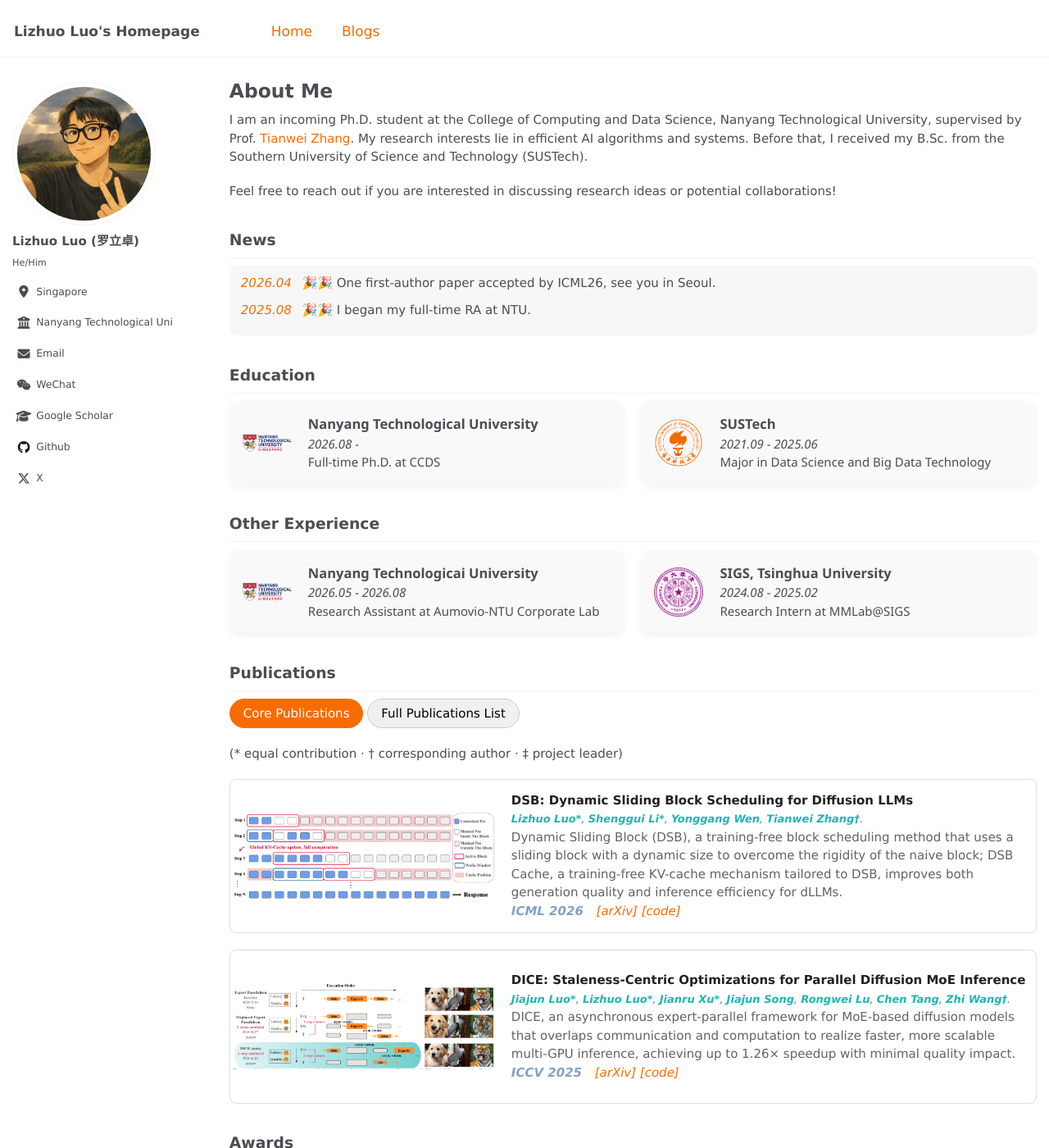
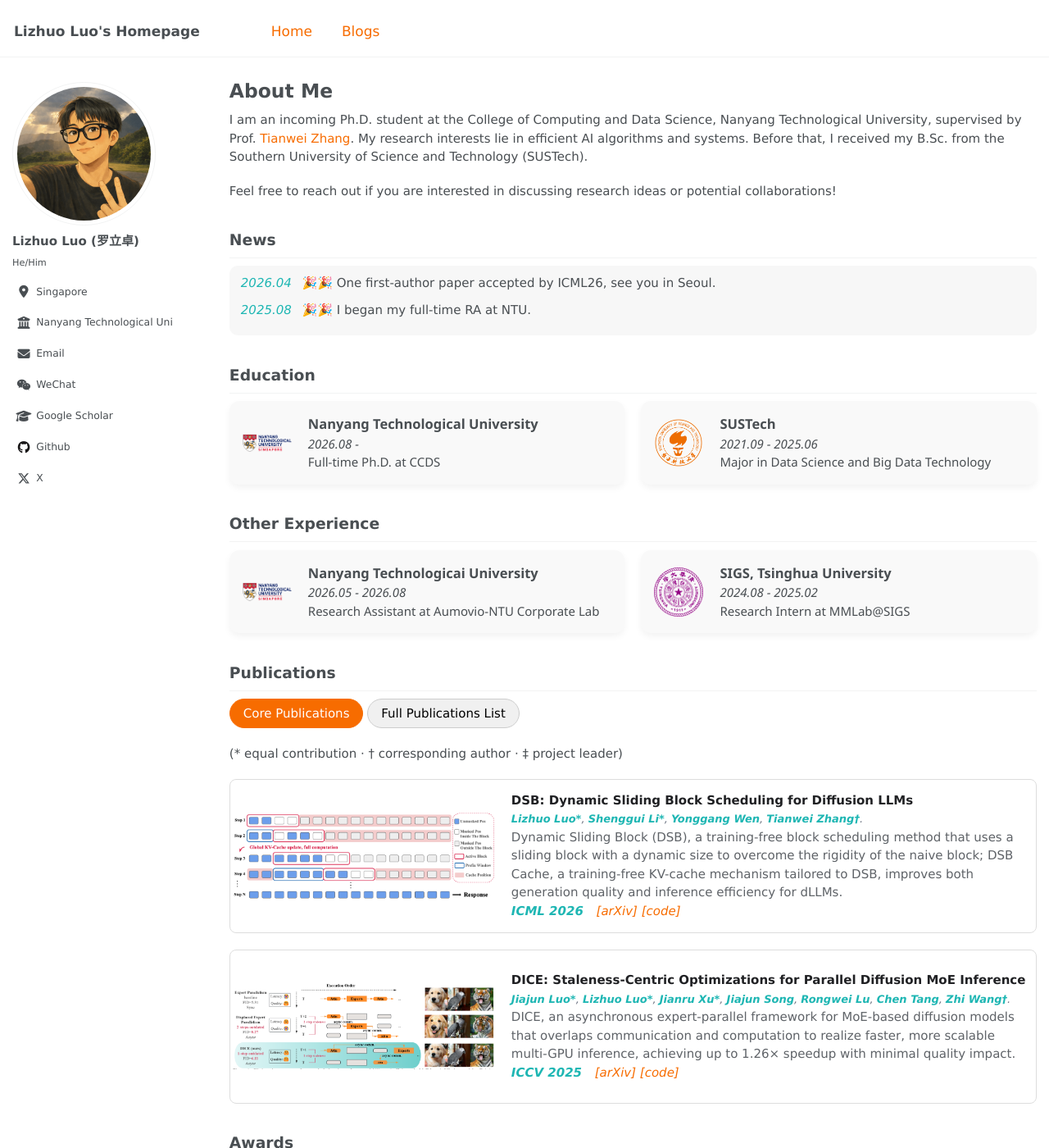
Before and after one commit to lizhuo-luo/lizhuo-luo.github.io, a Jekyll site: the page built from _pages/about.md, in a window 1280 px wide and 1400 px high. Shown: the whole window at 82% size. Built offline with Jekyll 4.4.1, drawn with Linux system fonts in a browser that asks for light colours; some web fonts are replaced; our own code applies the rules of GitHub Pages for plain Markdown files.

Commit message:
style(home): recolor news dates to teal, fold pub-list browns into primary
- .news-date now uses the accent #1EB6B3 instead of primary orange so
  the timestamps read as metadata rather than competing with headings
- Collapse the warm-brown pub-list palette (#b95f3d, #c7774c, #b65f36
  and the matching rgb(185,95,61) scrollbar) into the primary #F76C00;
  cream tint backgrounds left alone since they still harmonize

Co-Authored-By: Claude Opus 4.7 <noreply@anthropic.com>

```diff
--- a/_pages/about.md
+++ b/_pages/about.md
@@ -96,7 +96,7 @@ Publications
       </i><br>
       Dynamic Sliding Block (DSB), a training-free block scheduling method that uses a sliding block with a dynamic size to overcome the rigidity of the naive block; DSB Cache, a training-free KV-cache mechanism tailored to DSB, improves both generation quality and inference efficiency for dLLMs.
       <br>
-      <b><i style="color:#83a1c7;">ICML 2026 &nbsp;
+      <b><i style="color:#1EB6B3;">ICML 2026 &nbsp;
       </i></b>
       <a href="https://arxiv.org/abs/2602.05992"><em>[arXiv]</em></a>
       <a href="https://github.com/lizhuo-luo/DSB"><em>[code]</em></a>
@@ -122,7 +122,7 @@ Publications
       </i><br>
       DICE, an asynchronous expert-parallel framework for MoE-based diffusion models that overlaps communication and computation to realize faster, more scalable multi-GPU inference, achieving up to 1.26× speedup with minimal quality impact.
       <br>
-      <b><i style="color:#83a1c7;">ICCV 2025 &nbsp;
+      <b><i style="color:#1EB6B3;">ICCV 2025 &nbsp;
       </i></b>
       <a href="https://arxiv.org/abs/2411.16786"><em>[arXiv]</em></a>
       <a href="https://github.com/Cobalt-27/DICE"><em>[code]</em></a>
--- a/assets/css/home.css
+++ b/assets/css/home.css
@@ -36,7 +36,7 @@
       display: inline-block;
       min-width: 70px;
       font-weight: 400;
-      color: #F76C00;
+      color: #1EB6B3;
     }
 
     .experience-card {
@@ -195,7 +195,7 @@
         margin-bottom: 24px;
         scroll-behavior: smooth;
         scrollbar-width: thin;
-        scrollbar-color: rgba(185, 95, 61, 0.45) rgba(254, 245, 241, 0.7);
+        scrollbar-color: rgba(247, 108, 0, 0.45) rgba(254, 245, 241, 0.7);
     }
 
     #full-publications::-webkit-scrollbar {
@@ -208,12 +208,12 @@
     }
 
     #full-publications::-webkit-scrollbar-thumb {
-        background: rgba(185, 95, 61, 0.45);
+        background: rgba(247, 108, 0, 0.45);
         border-radius: 999px;
     }
 
     #full-publications::-webkit-scrollbar-thumb:hover {
-        background: rgba(185, 95, 61, 0.65);
+        background: rgba(247, 108, 0, 0.65);
     }
 
     .full-publication-list {
@@ -235,7 +235,7 @@
         border-radius: 999px;
         border: 1px solid rgba(245, 187, 167, 0.75);
         background: #fef5f1;
-        color: #b95f3d;
+        color: #F76C00;
         font-size: 11px;
         font-weight: 650;
         line-height: 1.35;
@@ -266,7 +266,7 @@
     }
 
     .pub-list-note {
-        color: #c7774c;
+        color: #F76C00;
         font-style: italic;
         font-weight: 650;
     }
@@ -277,12 +277,12 @@
 
     .pub-list-links a {
         margin-left: 4px;
-        color: #c7774c !important;
+        color: #F76C00 !important;
         font-weight: 600;
     }
 
       .pub-list-links a:hover {
-        color: #b65f36 !important;
+        color: #F76C00 !important;
     }
 
     /* Projects cards: keep styles independent from publications */
```
